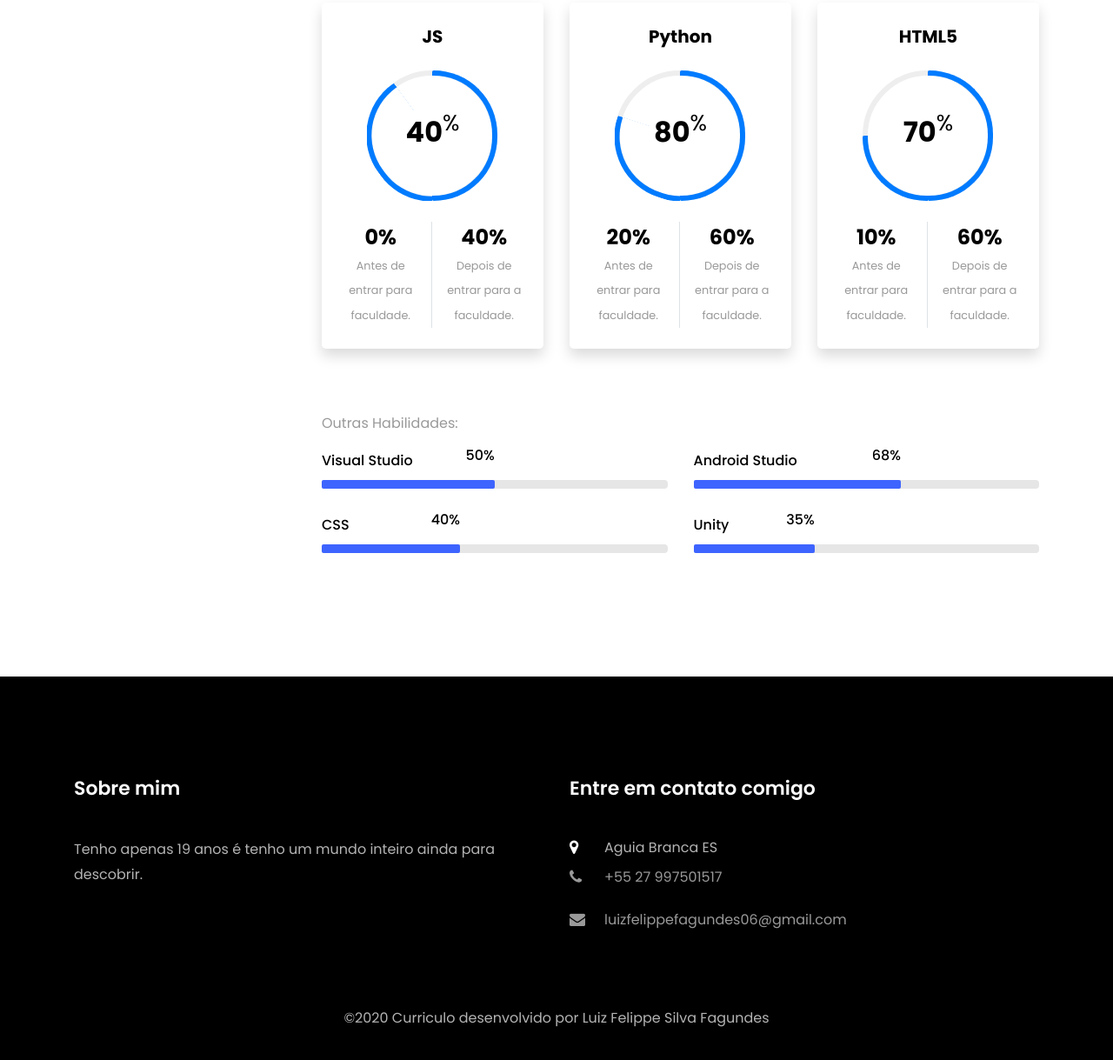
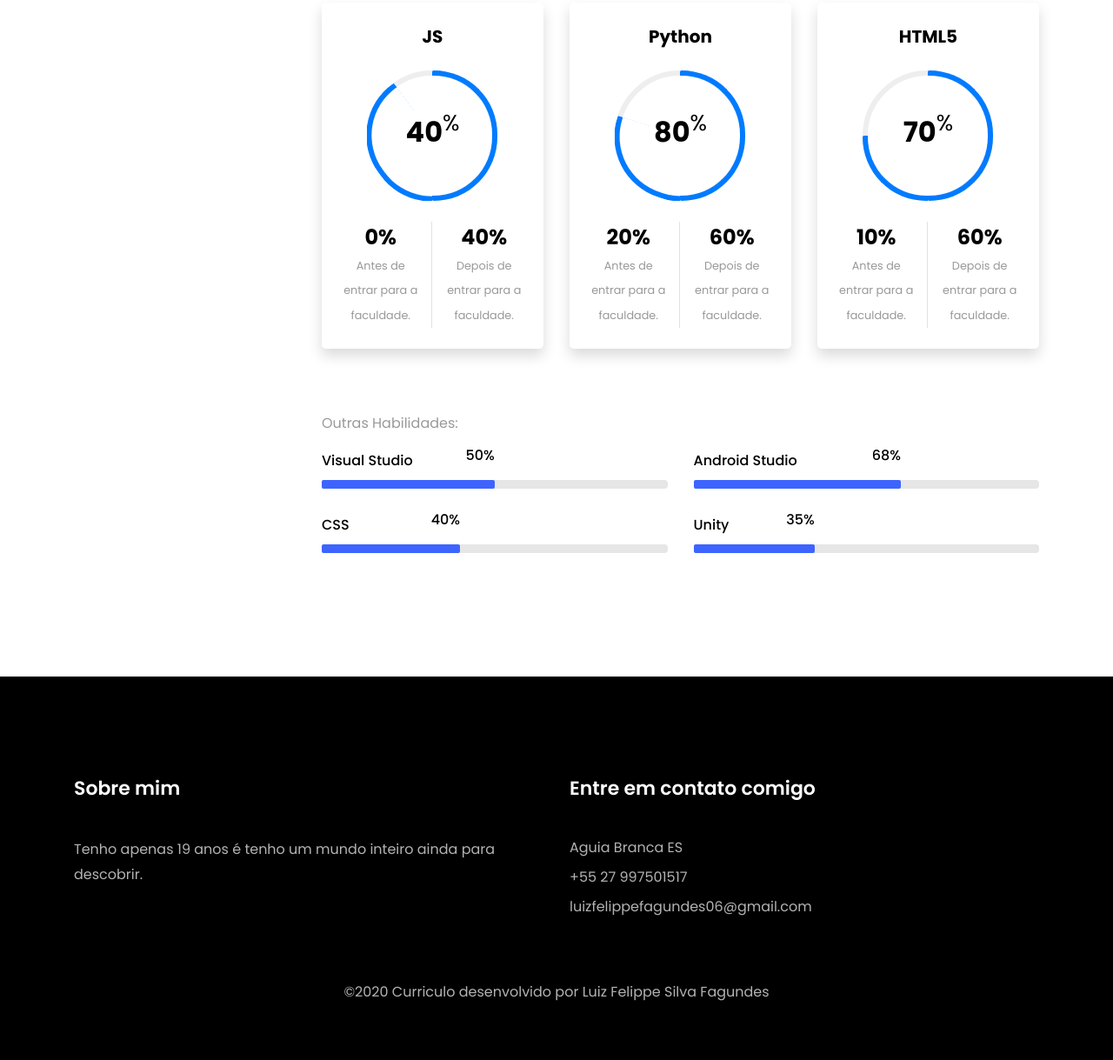
Before and after one commit to LuizFelippeSilvaFagundes/luizfelippe.github.io, a plain HTML site: page index.html in a window 1280 px wide. Shown: the part 2340-3559 px from the top of the page at 87% size. Drawn offline with Linux system fonts and the light colour scheme; files that its build step writes are made by us from their sources; files whose address does not match are found by name.

Commit message:
Update index.html

```diff
--- a/index.html
+++ b/index.html
@@ -175,7 +175,7 @@
 						        <!-- Demo info -->
 						        <div class="row text-center mt-4">
 						          <div class="col-6 border-right">
-						            <div class="h4 font-weight-bold mb-0">0%</div><span class="small text-gray">Antes de entrar para faculdade.</span>
+						            <div class="h4 font-weight-bold mb-0">0%</div><span class="small text-gray">Antes de entrar para a faculdade.</span>
 						          </div>
 						          <div class="col-6">
 						            <div class="h4 font-weight-bold mb-0">40%</div><span class="small text-gray">Depois de entrar para a faculdade.</span>
@@ -206,7 +206,7 @@
 						        <!-- Demo info -->
 						        <div class="row text-center mt-4">
 						          <div class="col-6 border-right">
-						            <div class="h4 font-weight-bold mb-0">20%</div><span class="small text-gray">Antes de entrar para faculdade.</span>
+						            <div class="h4 font-weight-bold mb-0">20%</div><span class="small text-gray">Antes de entrar para a faculdade.</span>
 						          </div>
 						          <div class="col-6">
 						            <div class="h4 font-weight-bold mb-0">60%</div><span class="small text-gray">Depois de entrar para a faculdade.</span>
@@ -237,7 +237,7 @@
 						        <!-- Demo info -->
 						        <div class="row text-center mt-4">
 						          <div class="col-6 border-right">
-						            <div class="h4 font-weight-bold mb-0">10%</div><span class="small text-gray">Antes de entrar para faculdade.</span>
+						            <div class="h4 font-weight-bold mb-0">10%</div><span class="small text-gray">Antes de entrar para a faculdade.</span>
 						          </div>
 						          <div class="col-6">
 						            <div class="h4 font-weight-bold mb-0">60%</div><span class="small text-gray">Depois de entrar para a faculdade.</span>
@@ -313,9 +313,9 @@
             	<h2 class="ftco-heading-2">Entre em contato comigo</h2>
             	<div class="block-23 mb-3">
 	              <ul>
-	                <li><span class="icon icon-map-marker"></span><span class="text">Aguia Branca ES</span></li>
-	                <li><a href="#"><span class="icon icon-phone"></span><span class="text">+55 27 997501517</span></a></li>
-	                <li><a href="#"><span class="icon icon-envelope"></span><span class="text">luizfelippefagundes06@gmail.com</span></a></li>
+	                <li><span class="text">Aguia Branca ES</span></li>
+	                <li><span class="text">+55 27 997501517</span></a></li>
+	                <li><span class="text">luizfelippefagundes06@gmail.com</span></a></li>
 	              </ul>
 	            </div>
             </div>
@@ -325,7 +325,7 @@
           <div class="col-md-12 text-center">
 
             <p><!-- Link back to Colorlib can't be removed. Template is licensed under CC BY 3.0. -->
- &copy;<script>document.write(new Date().getFullYear());</script> Curriculo desenvolvido por <a href="https://colorlib.com" target="_blank">Luiz Felippe Silva Fagundes</a>
+ &copy;<script>document.write(new Date().getFullYear());</script> Curriculo desenvolvido por <a>Luiz Felippe Silva Fagundes</a>
   <!-- Link back to Colorlib can't be removed. Template is licensed under CC BY 3.0. --></p>
           </div>
         </div>
```
